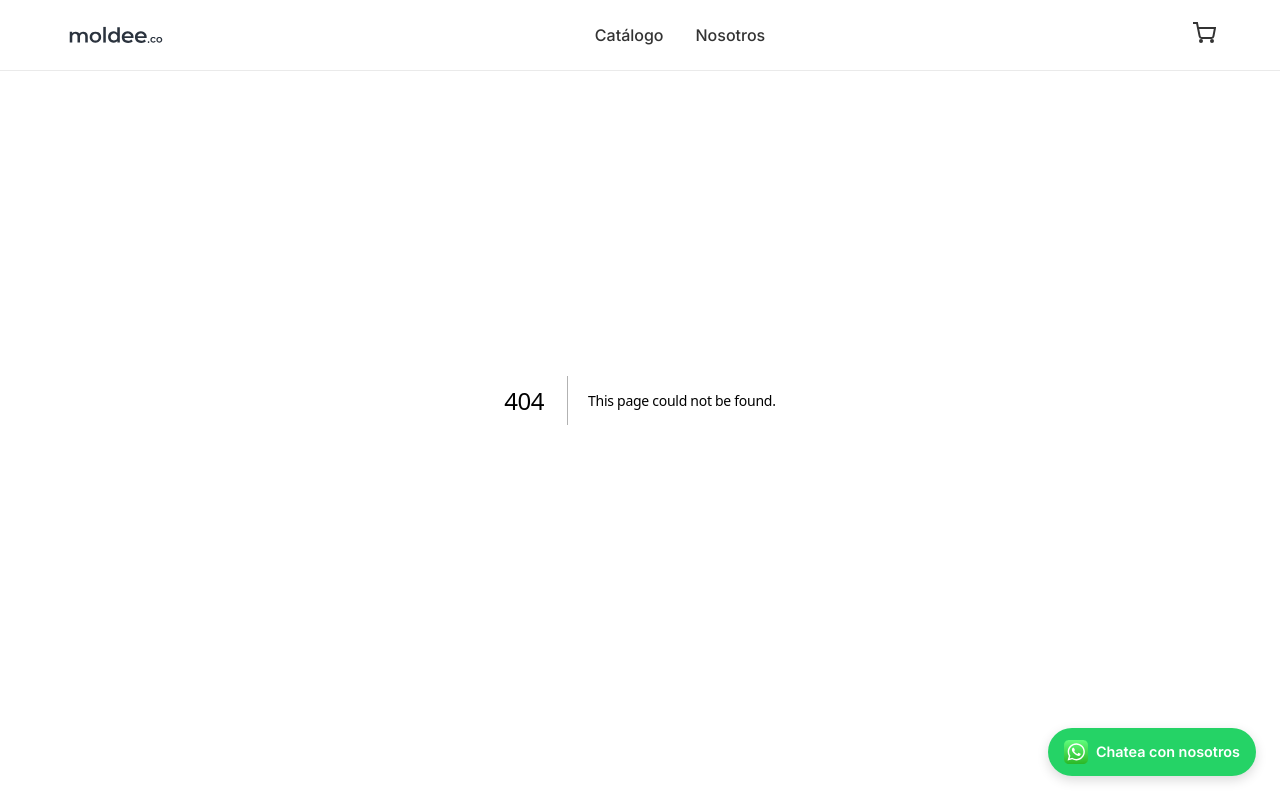
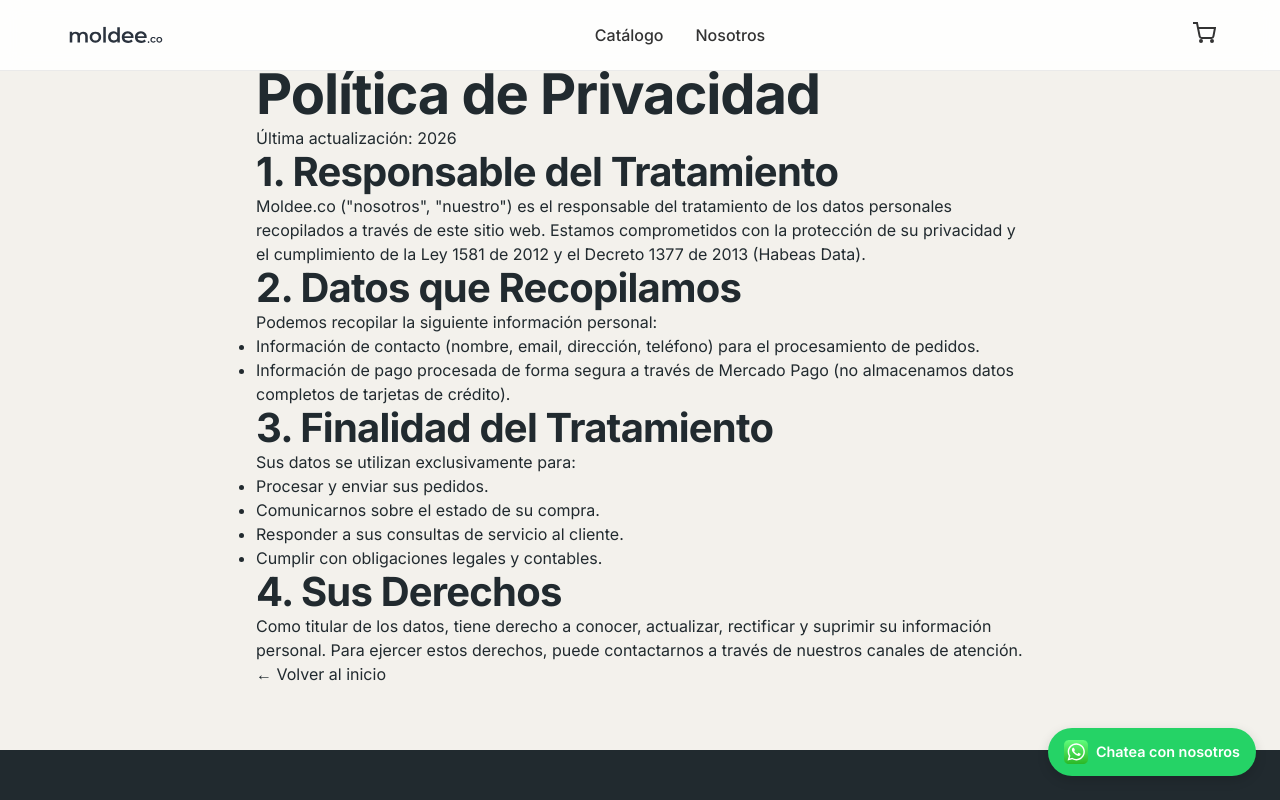
Before and after one commit to Moldeeco/newmoldee, a Next.js app: page /politicas/privacidad in a window 1280 px wide. Before the commit this address had no page. Built offline with nearby package versions, Linux system fonts and the light colour scheme.

Commit message:
feat(legal): Add Privacy, Terms, and Returns pages and update Footer

```diff
--- /dev/null
+++ b/src/app/politicas/layout.tsx
@@ -0,0 +1,11 @@
+export default function LegalLayout({
+    children,
+}: {
+    children: React.ReactNode;
+}) {
+    return (
+        <div className="container" style={{ padding: '4rem 1rem', maxWidth: '800px' }}>
+            {children}
+        </div>
+    );
+}
--- /dev/null
+++ b/src/app/politicas/privacidad/page.tsx
@@ -0,0 +1,51 @@
+import Link from 'next/link';
+
+export default function PrivacyPage() {
+    return (
+        <main className="prose">
+            <h1>Política de Privacidad</h1>
+            <p className="text-sm text-gray-500">Última actualización: {new Date().getFullYear()}</p>
+
+            <section className="mb-8">
+                <h2>1. Responsable del Tratamiento</h2>
+                <p>
+                    Moldee.co ("nosotros", "nuestro") es el responsable del tratamiento de los datos personales
+                    recopilados a través de este sitio web. Estamos comprometidos con la protección de su privacidad
+                    y el cumplimiento de la Ley 1581 de 2012 y el Decreto 1377 de 2013 (Habeas Data).
+                </p>
+            </section>
+
+            <section className="mb-8">
+                <h2>2. Datos que Recopilamos</h2>
+                <p>Podemos recopilar la siguiente información personal:</p>
+                <ul>
+                    <li>Información de contacto (nombre, email, dirección, teléfono) para el procesamiento de pedidos.</li>
+                    <li>Información de pago procesada de forma segura a través de Mercado Pago (no almacenamos datos completos de tarjetas de crédito).</li>
+                </ul>
+            </section>
+
+            <section className="mb-8">
+                <h2>3. Finalidad del Tratamiento</h2>
+                <p>Sus datos se utilizan exclusivamente para:</p>
+                <ul>
+                    <li>Procesar y enviar sus pedidos.</li>
+                    <li>Comunicarnos sobre el estado de su compra.</li>
+                    <li>Responder a sus consultas de servicio al cliente.</li>
+                    <li>Cumplir con obligaciones legales y contables.</li>
+                </ul>
+            </section>
+
+            <section className="mb-8">
+                <h2>4. Sus Derechos</h2>
+                <p>
+                    Como titular de los datos, tiene derecho a conocer, actualizar, rectificar y suprimir su información personal.
+                    Para ejercer estos derechos, puede contactarnos a través de nuestros canales de atención.
+                </p>
+            </section>
+
+            <div className="mt-8 pt-8 border-t">
+                <Link href="/" className="text-blue-600 hover:underline">&larr; Volver al inicio</Link>
+            </div>
+        </main>
+    );
+}
--- a/src/components/Footer.tsx
+++ b/src/components/Footer.tsx
@@ -1,3 +1,4 @@
+import Link from 'next/link';
 import styles from './Footer.module.css';
 
 export default function Footer() {
@@ -10,8 +11,9 @@ export default function Footer() {
                 </div>
                 <div className={styles.section}>
                     <h4 className={styles.title}>Ayuda</h4>
-                    <a href="#" className={styles.link}>Envíos y Devoluciones</a>
-                    <a href="#" className={styles.link}>Contacto</a>
+                    <Link href="/politicas/envios-devoluciones" className={styles.link}>Envíos y Devoluciones</Link>
+                    <Link href="/politicas/privacidad" className={styles.link}>Privacidad</Link>
+                    <Link href="/politicas/terminos" className={styles.link}>Términos y Condiciones</Link>
                 </div>
                 <div className={styles.copy}>
                     &copy; {new Date().getFullYear()} Moldee.co. Hecho en Colombia 🇨🇴
```
Also changed, not shown: src/app/politicas/envios-devoluciones/page.tsx (added, +49 -0 lines), src/app/politicas/terminos/page.tsx (added, +52 -0 lines).
